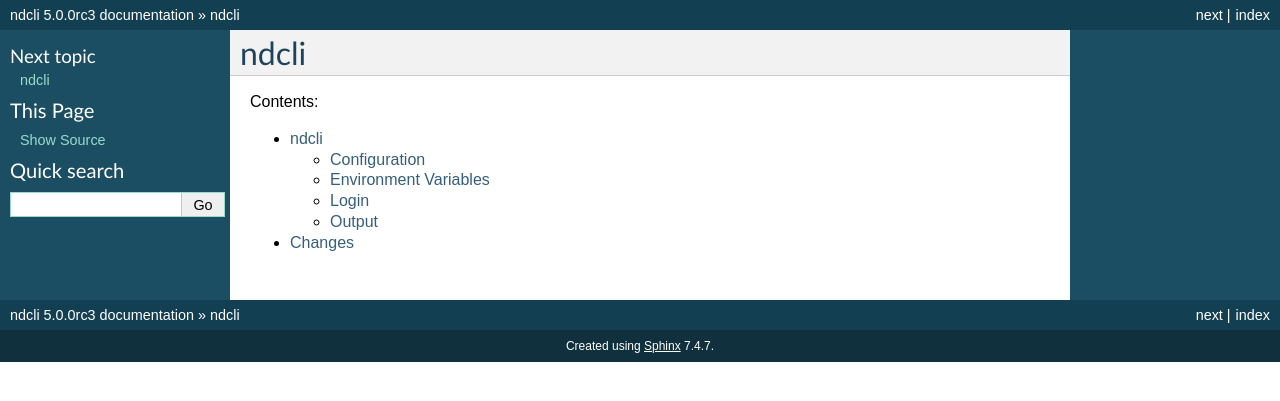
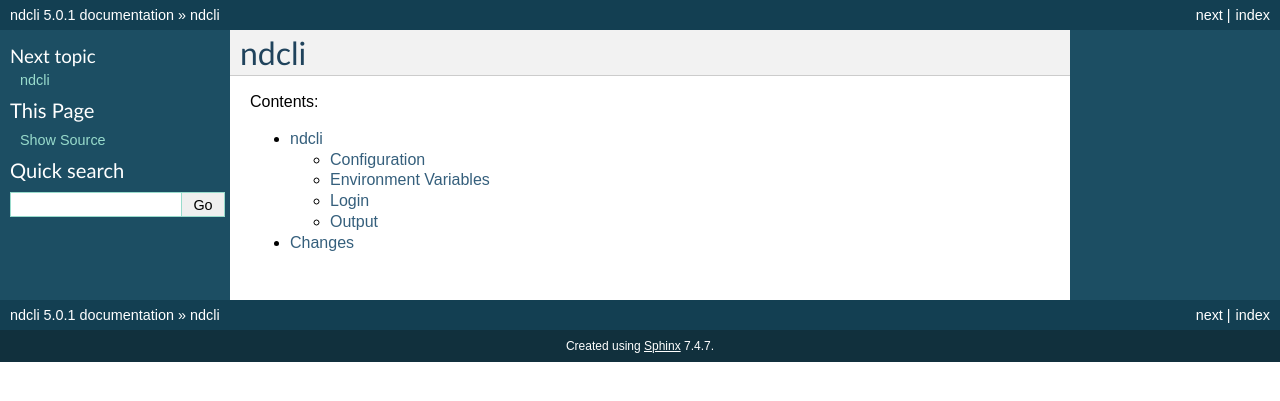
Before and after one commit to ionos-cloud/dim, a Sphinx documentation site: the page built from ndcli/doc/index.rst, in a window 1280 px wide. Shown: the top 401 px of the page. Built offline with Sphinx 7.4.7, drawn with Linux system fonts in a browser that asks for light colours.

Commit message:
ndcli: bump to 5.0.1

```diff
--- a/ndcli/dimcli/version.py
+++ b/ndcli/dimcli/version.py
@@ -1 +1 @@
-VERSION = '5.0.0rc3'
+VERSION = '5.0.1'
--- a/ndcli/doc/conf.py
+++ b/ndcli/doc/conf.py
@@ -48,7 +48,7 @@
 # built documents.
 #
 # The short X.Y version.
-version = '5.0.0rc3'
+version = '5.0.1'
 # The full version, including alpha/beta/rc tags.
 release = version
 
```
Also changed, not shown: 1 other file.
